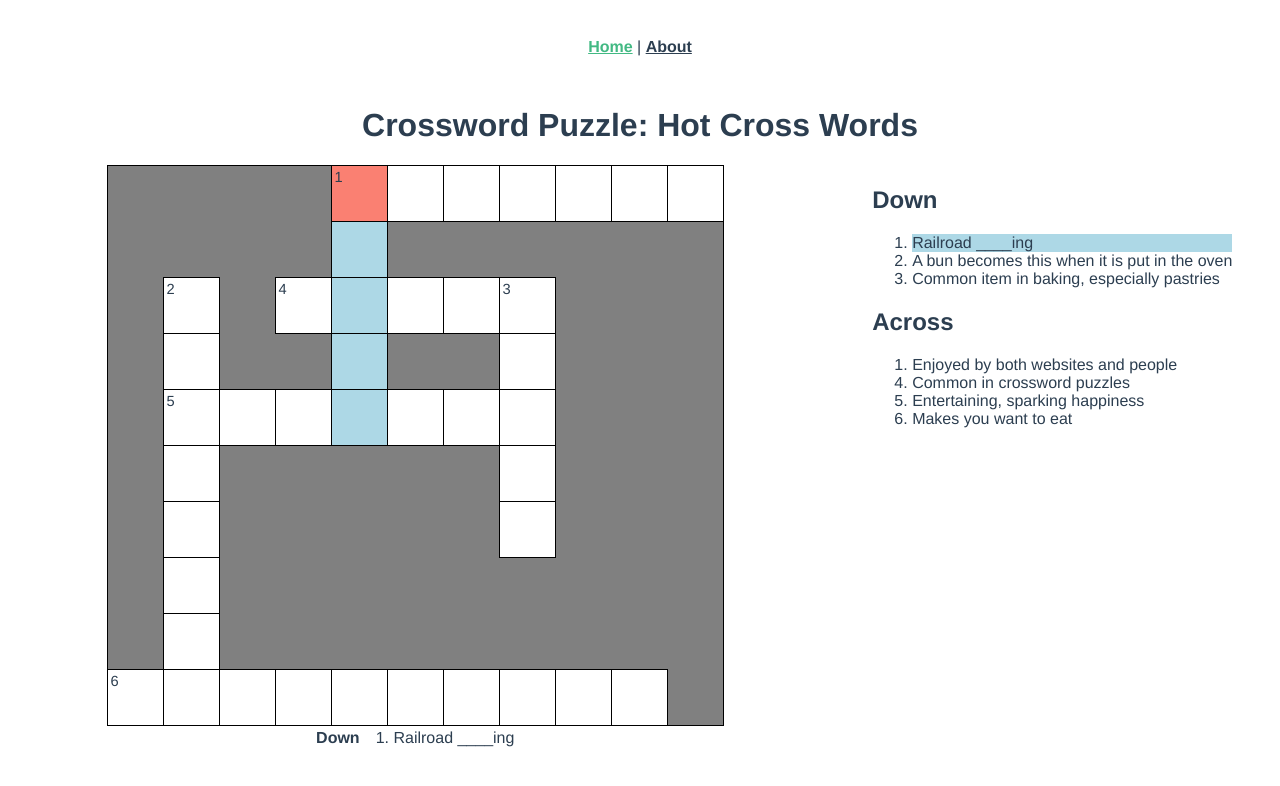
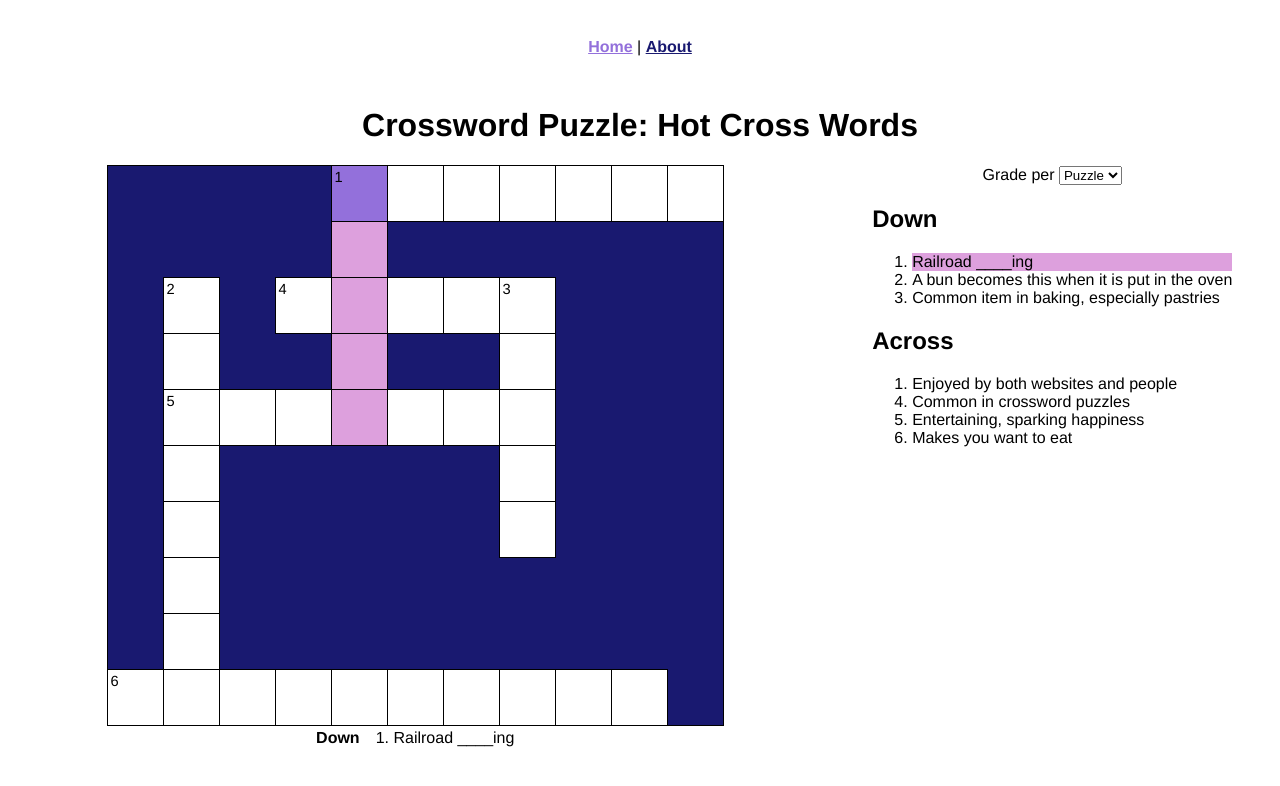
Before and after one commit to dogerish/hot-cross-words, a Vue app: page / in a window 1280 px wide. Both pictures are taken after a click on the item "Railroad ____ing". Shown: the top 786 px of the page. Built offline with nearby package versions, Linux system fonts and the light colour scheme.

Commit message:
Aesthetic changes and grading/feedback system

```diff
--- a/src/App.vue
+++ b/src/App.vue
@@ -12,7 +12,15 @@
   -webkit-font-smoothing: antialiased;
   -moz-osx-font-smoothing: grayscale;
   text-align: center;
-  color: #2c3e50;
+  --subject-1: mediumpurple;
+  --subject-2: plum;
+  --subject-3: lightpink;
+  --object-1: black;
+  --object-2: midnightblue;
+  --object-3: indigo;
+  --background-1: white;
+  color: var(--object-1);
+  background: var(--background-1);
 }
 
 nav {
@@ -21,10 +29,10 @@ nav {
 
 nav a {
   font-weight: bold;
-  color: #2c3e50;
+  color: var(--object-2);
 }
 
 nav a.router-link-exact-active {
-  color: #42b983;
+  color: var(--subject-1);
 }
 </style>
--- a/src/components/CrosswordClue.vue
+++ b/src/components/CrosswordClue.vue
@@ -1,24 +1,12 @@
 <template>
-  <li
-    :value="word.num"
-    class="crossword-clue"
-    :class="{ 'clue-focus': word.isfocused }"
-    :key="i"
-    @click="word.focus()"
-  >
-    {{ word.clue }}
+  <li :value="num" class="crossword-clue">
+    {{ clue }}
   </li>
 </template>
 
 <script>
 export default {
   name: "CrosswordClue",
-  props: ["word"],
+  props: ["num", "clue"],
 };
 </script>
-
-<style>
-.crossword-clue.clue-focus {
-  background: lightblue;
-}
-</style>
--- a/src/components/CrosswordClueList.vue
+++ b/src/components/CrosswordClueList.vue
@@ -2,7 +2,14 @@
   <div class="clues-section">
     <h2>{{ across ? "Across" : "Down" }}</h2>
     <ol class="clues-list">
-      <CrosswordClue :word="word" :key="i" v-for="(word, i) in words" />
+      <CrosswordClue
+        :num="word.num"
+        :clue="word.clue"
+        :class="{ 'clue-focus': wordIsFocused(word.num) }"
+        @click="focusToWord(word.num, across)"
+        :key="i"
+        v-for="(word, i) in words"
+      />
     </ol>
   </div>
 </template>
@@ -12,8 +19,16 @@ import CrosswordClue from "@/components/CrosswordClue.vue";
 
 export default {
   name: "CrosswordClueList",
-  props: ["words", "across"],
+  props: ["words", "focusedWord", "focusToWord", "across"],
   components: { CrosswordClue },
+  methods: {
+    wordIsFocused(num) {
+      return (
+        this.focusedWord?.num === num &&
+        this.focusedWord?.across === this.across
+      );
+    },
+  },
 };
 </script>
 
@@ -21,4 +36,8 @@ export default {
 .clues-section {
   text-align: left;
 }
+
+.clue-focus {
+  background: var(--subject-2);
+}
 </style>
--- a/src/components/CrosswordPuzzle.vue
+++ b/src/components/CrosswordPuzzle.vue
@@ -1,12 +1,9 @@
 <template>
-  <h1>Crossword Puzzle: {{ puzzle.title }}</h1>
-  <div id="crossword-container">
   <div
     id="puzzle"
-      class="crossword-item"
     :style="`--puzzle-width: ${size[0]}; --puzzle-height: ${size[1]}`"
+    :class="{ correct }"
   >
-      <div id="tiles">
     <CrosswordWord
       :num="word.num"
       :x="word.x"
@@ -14,7 +11,7 @@
       :across="word.across"
       :word="word.word"
       :clue="word.clue"
-          :registerWord="registerWord"
+      :gradeMode="gradeMode"
       :getTile="getTile"
       :stealFocus="stealFocus"
       :stealWordFocus="stealWordFocus"
@@ -22,94 +19,65 @@
       :focusTo="focusTo"
       :backspace="backspace"
       :key="i"
-          v-for="(word, i) in words"
+      :ref="(w) => words.push(w)"
+      v-for="(word, i) in rawWords"
     />
-      </div>
-      <ol id="focused-word-info" v-if="focusedWord !== null">
-        <span id="focused-word-direction">
-          {{ focusedWord.across ? "Across" : "Down" }}
-        </span>
-        <div id="focused-word-clue">
-          <CrosswordClue :word="focusedWord" />
-        </div>
-      </ol>
-    </div>
-    <div id="clue-list" class="crossword-item">
-      <div id="clues">
-        <CrosswordClueList :words="downWords" :across="false" />
-        <CrosswordClueList :words="acrossWords" :across="true" />
-      </div>
-    </div>
   </div>
 </template>
 
 <script>
 import CrosswordWord from "@/components/CrosswordWord.vue";
-import CrosswordClue from "@/components/CrosswordClue.vue";
-import CrosswordClueList from "@/components/CrosswordClueList.vue";
 
 export default {
   name: "CrosswordPuzzle",
-  props: ["puzzle"],
+  props: ["rawWords", "gradeMode"],
   components: {
     CrosswordWord,
-    CrosswordClue,
-    CrosswordClueList,
   },
   data() {
-    let words = this.puzzle.words.map(([x, y, dir, word, clue]) => {
-      return { num: 0, x, y, across: dir === "across", word, clue };
-    });
-    // sort words in order of down before across -> ascending y -> ascending x
-    words.sort((a, b) => {
-      return (
-        (a.across - b.across) * 4 +
-        Math.sign(a.y - b.y) * 2 +
-        Math.sign(a.x - b.x)
-      );
-    });
-    // derive the down-across border
-    words.firstAcross = words.findIndex((word) => word.across);
-    // assign numbers to words
-    let nextNum = 1;
-    words.forEach((word, i) => {
-      // if starting tile is already labeled, use that same number
-      for (let j = 0; j < i; j++)
-        if (words[j].x === word.x && words[j].y === word.y)
-          return (word.num = words[j].num);
-      // just give it the next number and then increment for the next word
-      word.num = nextNum++;
-    });
     // calculate puzzle dimensions
     let size = [0, 0];
-    for (let word of words) {
+    for (let word of this.rawWords) {
       let i = 1 - word.across;
       let extent = (word.across ? word.x : word.y) + word.word.length;
       size[i] = Math.max(extent, size[i]);
     }
     return {
+      words: [],
       focused: null,
       focusedWord: null,
-      words,
       size,
     };
   },
   computed: {
-    downWords() {
-      return this.words.slice(0, this.words.firstAcross);
+    gradeworthy() {
+      return (
+        this.gradeMode === 0 &&
+        this.words.every((word) => word.value.length === word.word.length)
+      );
     },
-    acrossWords() {
-      return this.words.slice(this.words.firstAcross);
+    correct() {
+      return this.words.every((word) => word.correct);
+    },
+  },
+  watch: {
+    gradeworthy: {
+      handler(gradeworthy) {
+        if (gradeworthy) this.words.forEach((word) => word.grade());
+        else this.words.forEach((word) => word.ungrade());
+      },
     },
   },
   methods: {
-    registerWord(word) {
-      this.words[word.$.vnode.key] = word;
-    },
     getTile(x, y) {
       // get the tile found at (x, y)
       for (let word of this.words)
         if (word.hasTile?.(x, y)) return word.tiles[word.getTileI(x, y)];
+    },
+    getWord(num, across) {
+      return across
+        ? this.words.findLast((w) => w.num === num && w.across)
+        : this.words.find((w) => w.num === num && !w.across);
     },
     stealFocus(tile) {
       if (tile === null) {
@@ -169,7 +137,13 @@ export default {
     focusTo(x, y) {
       // Try to give focus to tile at (x, y)
       let tile = this.getTile(x, y);
-      if (tile) tile.focus();
+      tile?.focus();
+    },
+    focusToWord(num, across) {
+      let word = this.getWord(num, across);
+      if (!word) return;
+      this.stealWordFocus(word);
+      word.tiles[0].focus();
     },
     backspace() {
       let [word, tile] = this.getNextTile(-1);
@@ -182,57 +156,20 @@ export default {
 </script>
 
 <style>
-#crossword-container {
-  display: flex;
-  flex-flow: row wrap;
-  justify-content: center;
-  align-items: stretch;
-  gap: 10px;
-}
-
-#clue-list {
-  flex: 1 1 15rem;
-}
-
 #puzzle {
-  flex: 1 0 auto;
-}
-
-#tiles {
   --puzzle-center-x: calc((var(--puzzle-width) - 1) / 2);
   --puzzle-center-y: calc((var(--puzzle-height) - 1) / 2);
   --tile-unit: min(90vw / var(--puzzle-width), 70vh / var(--puzzle-height));
   position: relative;
   width: calc(var(--puzzle-width) * var(--tile-unit) - 1px);
   height: calc(var(--puzzle-height) * var(--tile-unit) - 1px);
-  background: gray;
+  background: var(--object-2);
   margin: auto;
-  outline: 1px solid black;
+  outline: 1px solid var(--object-1);
   overflow: hidden;
 }
 
-#focused-word-info {
-  width: fit-content;
-  margin: auto;
-  margin-top: 0.25em;
-  padding: 0px;
-}
-
-#focused-word-direction {
-  font-weight: bold;
-}
-
-#focused-word-clue {
-  display: inline-block;
-  padding-left: 4ex;
-}
-
-#focused-word-clue li {
-  background: none;
-}
-
-#clues {
-  width: fit-content;
-  margin: auto;
+#puzzle.correct {
+  background: var(--object-3);
 }
 </style>
--- a/src/components/CrosswordTile.vue
+++ b/src/components/CrosswordTile.vue
@@ -3,7 +3,7 @@
     <span class="tile-num" v-if="numb != null">{{ numb }}</span>
     <div
       class="focusable-tile"
-      :class="{ 'word-focus': wordfocus }"
+      :class="{ 'word-focus': wordfocus, gradeworthy, correct }"
       tabindex="0"
       ref="elem"
       @mousedown="
@@ -41,7 +41,7 @@ export default {
     "x",
     "y",
     "letter",
-    "registerTile",
+    "gradeMode",
     "stealFocus",
     "focusNext",
     "focusTo",
@@ -49,11 +49,34 @@ export default {
   ],
   data() {
     let numb = this.num;
-    return { alpha: /^[A-Za-z]$/, value: "", wordfocus: false, numb };
+    return {
+      alpha: /^[A-Za-z]$/,
+      value: "",
+      wordfocus: false,
+      numb,
+      showGrade: 0,
+    };
+  },
+  computed: {
+    gradeworthy() {
+      return (
+        this.showGrade > 0 || (this.gradeMode === 2 && this.value.length !== 0)
+      );
+    },
+    correct() {
+      return this.value === this.letter;
+    },
   },
   methods: {
     focus() {
       this.$refs.elem.focus();
+    },
+    grade() {
+      this.showGrade++;
+    },
+    ungrade() {
+      if (this.showGrade === 0) return;
+      this.showGrade--;
     },
     getNum() {
       return this.numb;
@@ -61,9 +84,6 @@ export default {
     setNum(num) {
       this.numb = num;
     },
-  },
-  created() {
-    this.registerTile(this);
   },
 };
 </script>
@@ -87,12 +107,12 @@ export default {
     top: calc(var(--anim-y) * var(--tile-unit) - 1px);
     --anim-h: 0;
     --anim-a: 270deg;
-    border-color: white;
+    border-color: var(--background-1);
   }
   66% {
     --anim-h: calc((var(--puzzle-width) - 1) / 3);
     --anim-a: calc(var(--coord-a) + 90deg);
-    border-color: white;
+    border-color: var(--background-1);
   }
   100% {
     left: calc(var(--anim-x) * var(--tile-unit) - 1px);
@@ -116,8 +136,8 @@ export default {
   position: absolute;
   left: calc(var(--coord-x) * var(--tile-unit) - 1px);
   top: calc(var(--coord-y) * var(--tile-unit) - 1px);
-  background: white;
-  border: 1px solid black;
+  background: var(--background-1);
+  border: 1px solid var(--object-1);
   width: calc(var(--tile-unit) - 1px);
   height: calc(var(--tile-unit) - 1px);
   font-size: calc(var(--tile-unit) * 0.75);
@@ -132,13 +152,21 @@ export default {
   height: 100%;
 }
 
+.gradeworthy:not(.correct) {
+  text-decoration: line-through;
+}
+
+.gradeworthy.correct {
+  background: var(--subject-3);
+}
+
 .focusable-tile.word-focus {
-  background: lightblue;
+  background: var(--subject-2);
 }
 
 .focusable-tile:focus,
 .focusable-tile:focus-visible {
-  background: salmon;
+  background: var(--subject-1);
   outline: none;
 }
 
--- a/src/components/CrosswordWord.vue
+++ b/src/components/CrosswordWord.vue
@@ -4,13 +4,13 @@
     :x="getTileX(i)"
     :y="getTileY(i)"
     :letter="letter"
-    :registerTile="registerTile"
+    :gradeMode="gradeMode"
     :stealFocus="stealFocus"
-    :stealWordFocus="stealWordFocus"
     :focusNext="focusNext"
     :focusTo="focusTo"
     :backspace="backspace"
     :key="i"
+    :ref="(tile) => (tiles[i] = tile)"
     v-for="[i, letter] in letters"
   />
 </template>
@@ -27,7 +27,7 @@ export default {
     "across",
     "word",
     "clue",
-    "registerWord",
+    "gradeMode",
     "getTile",
     "stealFocus",
     "stealWordFocus",
@@ -48,7 +48,29 @@ export default {
       if (i === 0) tile.setNum(this.num);
       return false;
     });
-    return { tiles, letters, isfocused: false };
+    return { tiles, letters, focused: false, showGrade: 0 };
+  },
+  computed: {
+    value() {
+      return this.tiles.reduce((a, v) => a + v.value, "");
+    },
+    gradeworthy() {
+      return (
+        this.showGrade > 0 ||
+        (this.gradeMode === 1 && this.value.length === this.word.length)
+      );
+    },
+    correct() {
+      return this.value === this.word;
+    },
+  },
+  watch: {
+    gradeworthy: {
+      handler(gradeworthy) {
+        if (gradeworthy) this.tiles.forEach((tile) => tile.grade());
+        else this.tiles.forEach((tile) => tile.ungrade());
+      },
+    },
   },
   methods: {
     getTileX(i) {
@@ -73,25 +95,25 @@ export default {
         y <= this.y + !this.across * (this.word.length - 1)
       );
     },
-    registerTile(tile, i) {
-      if (i === undefined) i = this.tiles.indexOf(null);
-      this.tiles[i] = tile;
-    },
     focus() {
       this.stealWordFocus(this);
       this.tiles[0].focus();
     },
     focusWord() {
       for (let tile of this.tiles) tile.wordfocus = true;
-      this.isfocused = true;
+      this.focused = true;
     },
     unfocusWord() {
       for (let tile of this.tiles) tile.wordfocus = false;
-      this.isfocused = false;
+      this.focused = false;
     },
-  },
-  created() {
-    this.registerWord(this);
+    grade() {
+      this.showGrade++;
+    },
+    ungrade() {
+      if (this.showGrade === 0) return;
+      this.showGrade--;
+    },
   },
 };
 </script>
--- a/src/views/HomeView.vue
+++ b/src/views/HomeView.vue
@@ -1,21 +1,157 @@
 <template>
   <div class="home">
-    <CrosswordPuzzle :puzzle="puzzle" />
+    <h1>Crossword Puzzle: {{ title }}</h1>
+    <div id="crossword-container">
+      <div id="puzzle-area" class="crossword-item">
+        <CrosswordPuzzle
+          :rawWords="rawWords"
+          :gradeMode="gradeMode"
+          :ref="(p) => (puzzle = p)"
+        />
+        <ol id="focused-word-info">
+          <span id="focused-word-direction" v-if="focusedWord">
+            {{ focusedWord.across ? "Across" : "Down" }}
+          </span>
+          <div id="focused-word-clue">
+            <CrosswordClue
+              :num="focusedWord.num"
+              :clue="focusedWord.clue"
+              v-if="focusedWord"
+            />
+          </div>
+        </ol>
+      </div>
+      <div id="clue-list" class="crossword-item">
+        <div id="grading-options">
+          <label for="grading-mode">
+            Grade per
+            <select v-model="gradeMode" id="grading-mode">
+              <option
+                :value="i"
+                :key="i"
+                v-for="(mode, i) in ['Puzzle', 'Word', 'Letter']"
+              >
+                {{ mode }}
+              </option>
+            </select>
+          </label>
+        </div>
+        <div id="clues">
+          <CrosswordClueList
+            :words="rawDownWords"
+            :focusedWord="focusedWord"
+            :focusToWord="focusToWord"
+            :across="false"
+          />
+          <CrosswordClueList
+            :words="rawAcrossWords"
+            :focusedWord="focusedWord"
+            :focusToWord="focusToWord"
+            :across="true"
+          />
+        </div>
+      </div>
+    </div>
   </div>
 </template>
 
 <script>
-// @ is an alias to /src
 import CrosswordPuzzle from "@/components/CrosswordPuzzle.vue";
+import CrosswordClue from "@/components/CrosswordClue.vue";
+import CrosswordClueList from "@/components/CrosswordClueList.vue";
 import puzzle from "@/puzzles/hot-cross-words.json";
 
 export default {
   name: "HomeView",
-  data() {
-    return { puzzle };
-  },
   components: {
     CrosswordPuzzle,
+    CrosswordClue,
+    CrosswordClueList,
+  },
+  data() {
+    let words = puzzle.words.map(([x, y, dir, word, clue]) => {
+      return { num: 0, x, y, across: dir === "across", word, clue };
+    });
+    // sort words in order of down before across -> ascending y -> ascending x
+    words.sort((a, b) => {
+      return (
+        (a.across - b.across) * 4 +
+        Math.sign(a.y - b.y) * 2 +
+        Math.sign(a.x - b.x)
+      );
+    });
+    // derive down-across boundary
+    words.firstAcross = words.findIndex((w) => w.across);
+    // assign numbers to words
+    let nextNum = 1;
+    words.forEach((word, i) => {
+      // if starting tile is already labeled, use that same number
+      for (let j = 0; j < i; j++)
+        if (words[j].x === word.x && words[j].y === word.y)
+          return (word.num = words[j].num);
+      // just give it the next number and then increment for the next word
+      word.num = nextNum++;
+    });
+    return { title: puzzle.title, rawWords: words, puzzle: null, gradeMode: 0 };
+  },
+  computed: {
+    focusedWord() {
+      return this.puzzle && this.puzzle.focusedWord;
+    },
+    rawDownWords() {
+      return this.rawWords.slice(0, this.rawWords.firstAcross);
+    },
+    rawAcrossWords() {
+      return this.rawWords.slice(this.rawWords.firstAcross);
+    },
+  },
+  methods: {
+    focusToWord(num, across) {
+      this.puzzle?.focusToWord(num, across);
+    },
   },
 };
 </script>
+
+<style>
+#crossword-container {
+  display: flex;
+  flex-flow: row wrap;
+  justify-content: center;
+  align-items: stretch;
+  gap: 10px;
+}
+
+#clue-list {
+  flex: 1 1 15rem;
+}
+
+#puzzle-area {
+  flex: 1 0 auto;
+}
+
+#focused-word-info {
+  width: fit-content;
+  margin: auto;
+  margin-top: 0.25em;
+  padding: 0px;
+}
+
+#focused-word-direction {
+  font-weight: bold;
+}
+
+#focused-word-clue {
+  display: inline-block;
+  padding-left: 4ex;
+}
+
+#focused-word-clue li {
+  background: none;
+}
+
+#clues {
+  width: fit-content;
+  margin: auto;
+}
+</style>
```
Lines whose indentation alone changed are shown as unchanged.
